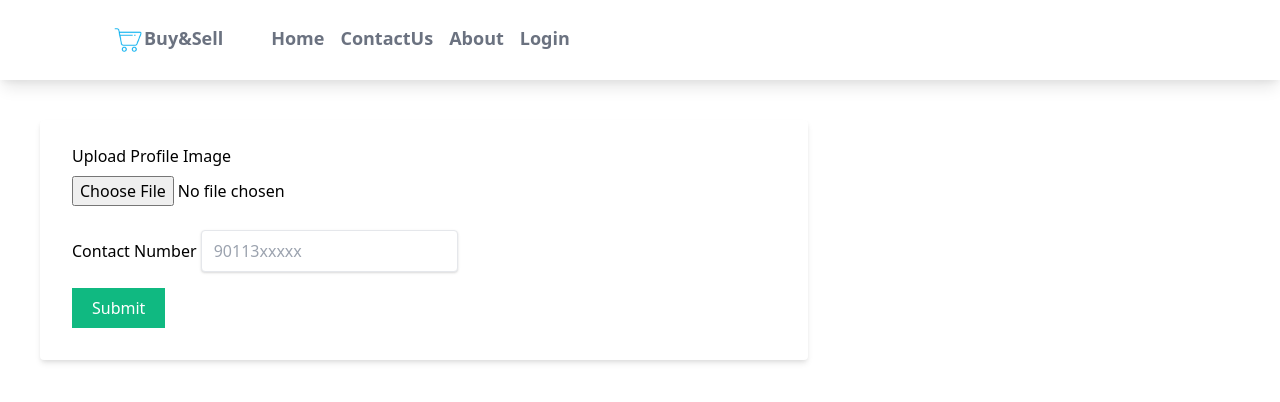
After one commit to dhanu1220/buy-sell-application, a Django app: page /users/createprofile/ in a window 1280 px wide. The commit adds this page. Shown: the top 402 px of the page. Run offline with Django 4.2, Linux system fonts and the light colour scheme; style sheets or scripts are compiled from the project's sources.

Commit message:
create profile page

```diff
--- /dev/null
+++ b/users/templates/users/createprofile.html
@@ -0,0 +1,16 @@
+{% extends 'myapp/base.html' %}
+{% block content %}
+
+<form method="post" enctype="multipart/form-data" class="bg-white shadow-md m-10 w-3/5 rounded px-8 pt-6 pb-8 mb-4">
+    <div class="mb-4">
+        <h1>Upload Profile Image</h1>
+        <input class="py-2" placeholder="upload profile image" type="file" accept="image/*" name="upload" id="upload" >
+    </div>
+    <div class="mb-4">
+        <label for="">Contact Number</label>
+        <input class="py-2 shadow appearance-none border rounded px-3 mr-10 text-gray-700" placeholder="90113xxxxx" type="text" name="contact_number" id="contact_number" >
+    </div>
+    <input class="bg-green-500 text-white px-5 py-2" type="submit">
+</form>
+
+{% endblock %}
--- a/users/urls.py
+++ b/users/urls.py
@@ -7,6 +7,7 @@ urlpatterns = [
     path('register/',views.register,name='register'),
     path('login/',authentication_views.LoginView.as_view(template_name='users/login.html'),name='login'),
     path('logout/',authentication_views.LogoutView.as_view(template_name='users/logout.html'),name='logout'),
-    path('profile/',views.profile,name='profile')
+    path('profile/',views.profile,name='profile'),
+    path('createprofile/',views.create_profile,name='createprofile')
 
 ]
--- a/users/views.py
+++ b/users/views.py
@@ -2,7 +2,7 @@ from django.shortcuts import render
 from django.shortcuts import redirect
 from .forms import NewUserForm
 from django.contrib.auth.decorators import login_required
-# Create your views here.
+from .models import Profile
 
 def register(request):
     if request.method == 'POST':
@@ -15,6 +15,16 @@ def register(request):
         'form': form,
     }
     return render(request,'users/register.html',context)
+
 @login_required
 def profile(request):
     return render(request,'users/profile.html')
+
+def create_profile(request):
+    if request.method=='POST':
+        contact_number=request.POST.get('contact_number')
+        image=request.FILES['upload']
+        user=request.user
+        profile=Profile(user=user,image=image,contact_number=contact_number)
+        profile.save()
+    return render(request,'users/createprofile.html')
```
Also changed, not shown: users/templates/users/profile.html (+9 -4 lines), db.sqlite3.
